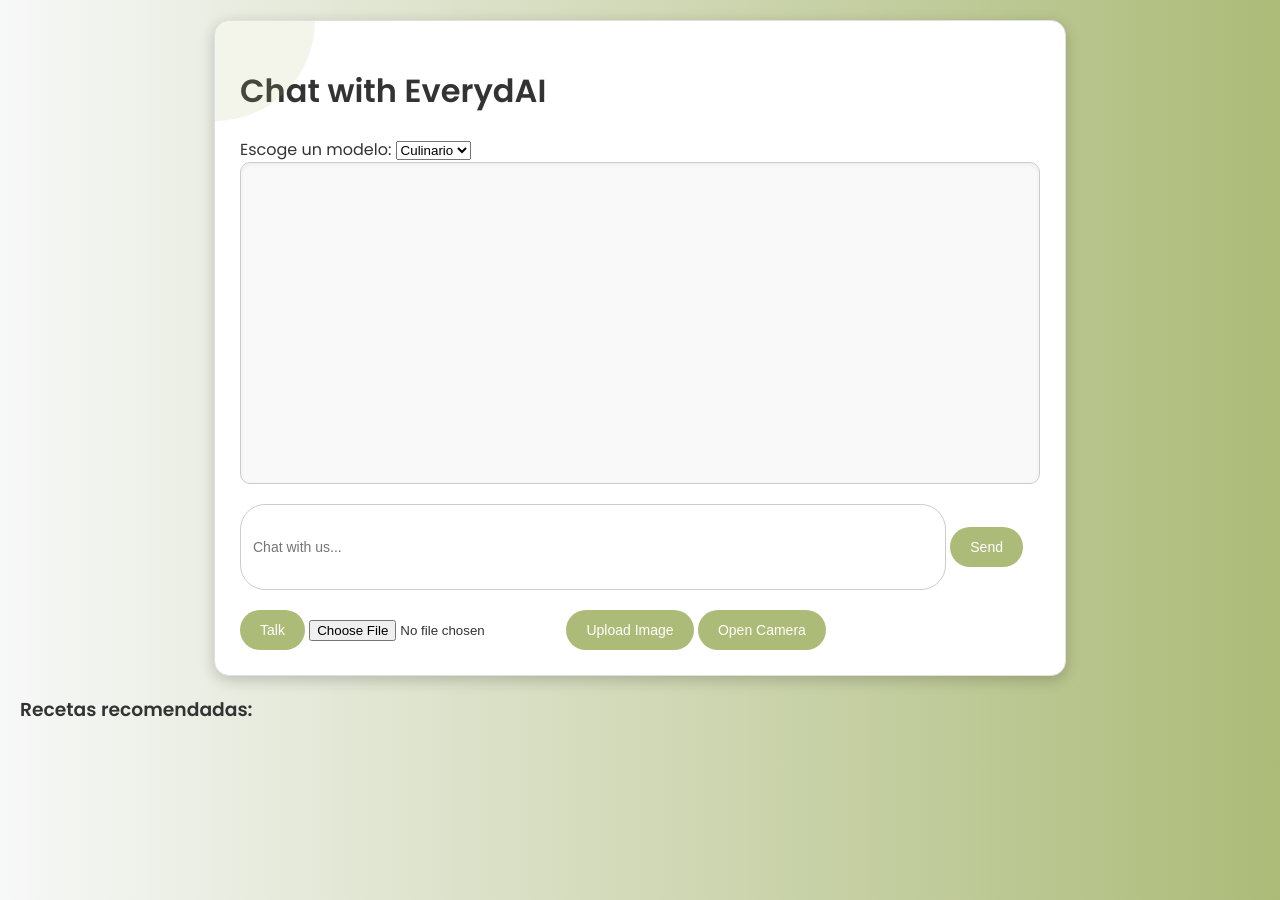
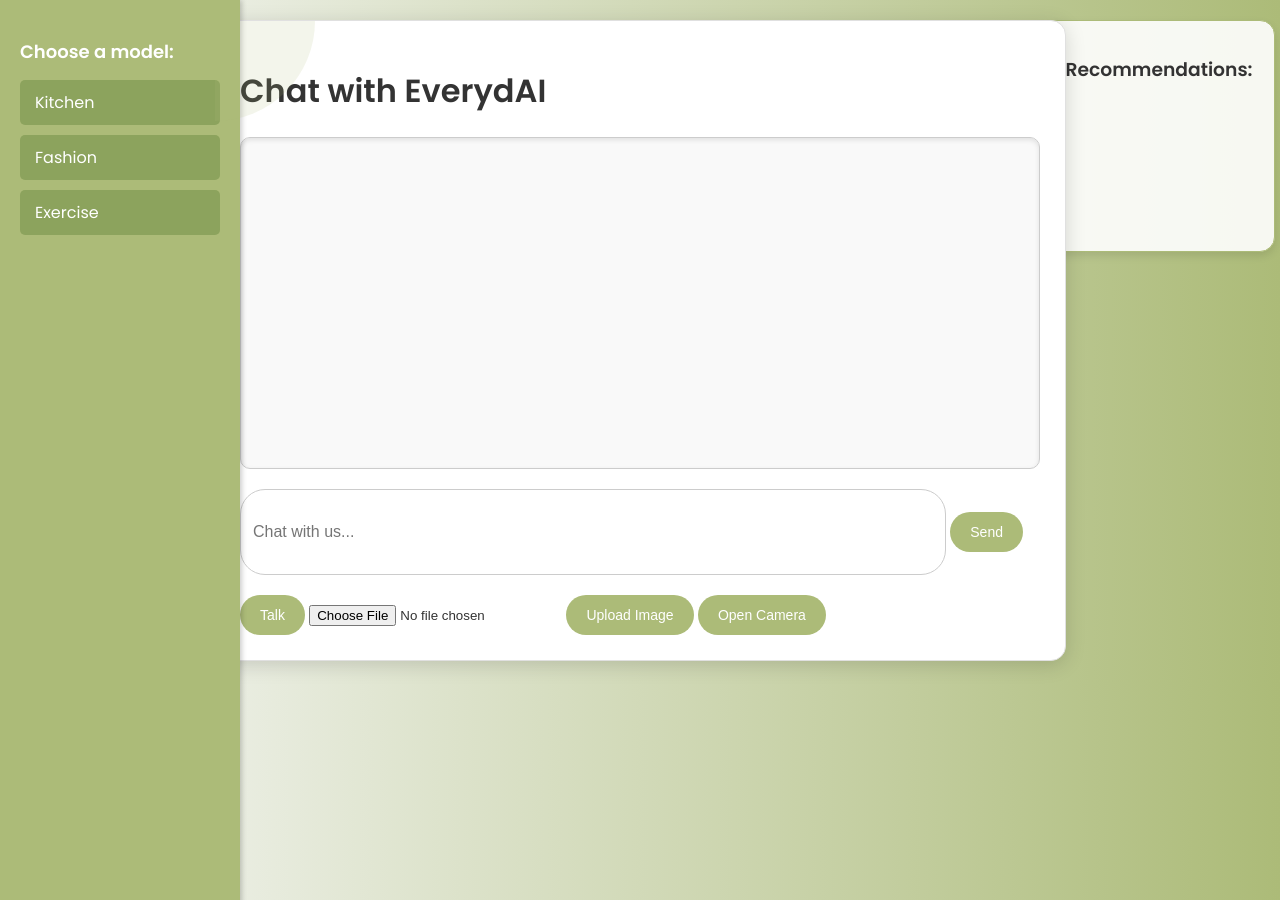
Before and after one commit to Carlosp31/Everydai-, a Flask app: page / in a window 1280 px wide. Run offline with Flask 3, Linux system fonts and the light colour scheme.

Commit message:
Frontend changes

```diff
--- a/static/style.css
+++ b/static/style.css
@@ -12,8 +12,8 @@
     background: white;
     padding: 25px;
     border-radius: 15px;
-    box-shadow: 0 4px 15px rgba(0, 0, 0, 0.2);
-    max-width: 800px;  /* Cambié el ancho para adaptarse a un estilo más amplio */
+    box-shadow: 0 4px 20px rgba(0, 0, 0, 0.15); /* Sombra más suave */
+    max-width: 800px;
     margin: 0 auto;
     border: 1px solid #e0e0e0;
     position: relative;
@@ -35,34 +35,35 @@
 /* Historial del chat */
 #chat-box {
     border: 1px solid #ccc;
-    padding: 10px;
+    padding: 15px; /* Más espacio en el padding */
     height: 300px;
     overflow-y: auto;
     background-color: #f9f9f9;
     margin-bottom: 20px;
     border-radius: 10px;
-    box-shadow: inset 0 2px 5px rgba(0, 0, 0, 0.05);
+    box-shadow: inset 0 2px 5px rgba(0, 0, 0, 0.1); /* Más sombra interna */
     z-index: 2;
 }
 
 /* Campo de entrada */
 input[type="text"],
 textarea#input-text {
-    width: calc(100% - 120px);  /* Ajuste para mejor visualización */
+    width: calc(100% - 120px);
     height: 60px;
     padding: 12px;
     margin-bottom: 20px;
     border: 1px solid #ccc;
-    font-size: 14px;
+    font-size: 16px; /* Aumentado para mejorar legibilidad */
     resize: none;
     border-radius: 25px;
-    transition: border-color 0.3s ease;
+    transition: border-color 0.3s ease, box-shadow 0.3s ease; /* Transiciones suaves */
 }
 
 input[type="text"]:focus,
 textarea#input-text:focus {
     outline: none;
-    border-color: #acbb78;
+    border-color: #8ca35d; /* Colores más visibles */
+    box-shadow: 0 0 5px rgba(140, 163, 93, 0.5); /* Efecto glow al hacer foco */
 }
 
 /* Botones */
@@ -74,7 +75,7 @@
 .controls button {
     padding: 10px 15px;
     margin: 5px;
-    background-color: #007bff;
+    background-color: #8ca35d; /* Color más oscuro para mejorar contraste */
     color: white;
     border: none;
     border-radius: 5px;
@@ -83,14 +84,14 @@
 }
 
 .controls button:hover {
-    background-color: #0056b3;
+    background-color: #6e8244;
 }
 
 button:active {
     transform: scale(0.95);
 }
 
-/* Slider (si lo necesitas) */
+/* Slider */
 .slider {
     margin-bottom: 20px;
     text-align: center;
@@ -122,16 +123,102 @@
     font-size: 14px;
     color: white;
     cursor: pointer;
-    transition: background-color 0.3s ease;
+    transition: background-color 0.3s ease, transform 0.2s ease; /* Efectos añadidos */
 }
 
 button:hover {
     background-color: #8ca35d;
+    transform: translateY(-2px); /* Efecto hover con elevación */
 }
 
 /* Experiencia del usuario */
 input[type="text"]:hover {
     border-color: #bbb;
+}
+.main-title {
+    text-align: center;
+    margin-bottom: 20px;
+}
+
+/* Estilos de la barra lateral */
+.sidebar {
+    position: fixed;
+    left: 0;
+    top: 0;
+    width: 200px;
+    height: 100%;
+    background-color: #acbb78;
+    padding: 20px;
+    display: flex;
+    flex-direction: column;
+    box-shadow: 2px 0 5px rgba(0, 0, 0, 0.2);
+}
+
+.sidebar p {
+    font-size: 18px;
+    font-weight: bold;
+    margin-bottom: 15px;
+    color: #fff;
+}
+
+/* Opciones de la barra lateral */
+.model-select {
+    display: flex;
+    flex-direction: column;
+}
+
+.sidebar a {
+    padding: 10px 15px;
+    color: white;
+    text-decoration: none;
+    margin-bottom: 10px;
+    background-color: #8ca35d;
+    border-radius: 5px;
+    transition: background-color 0.3s ease;
+}
+
+.sidebar a:hover {
+    background-color: #6e8244;
+}
+/* Estilos para el cuadro de recomendaciones */
+.recommendations-box {
+    position: absolute;
+    top: 20px;
+    right: 5px; /* Posiciona el cuadro a la derecha */
+    width: 200px;
+    height: 200px;
+    background-color: rgba(255, 255, 255, 0.9); /* Fondo semitransparente */
+    border-radius: 15px;
+    padding: 15px;
+    box-shadow: 0 4px 8px rgba(0, 0, 0, 0.1);
+    overflow-y: auto;
+    border: 1px solid #acbb78; /* Borde para que encaje con el tema */
+}
+
+.recommendations-box h3 {
+    text-align: center;
+    color: #333;
+}
+
+.recommendations-box ul {
+    list-style: none;
+    padding: 0;
+}
+
+.recommendations-box ul li {
+    margin-bottom: 10px;
+    font-size: 14px;
+}
+
+/* Opciones responsivas */
+@media (max-width: 768px) {
+    .sidebar {
+        width: 150px;
+    }
+
+    .sidebar a {
+        font-size: 14px;
+    }
 }
 
 /* Responsivo */
--- a/templates/chat.html
+++ b/templates/chat.html
@@ -8,14 +8,20 @@
     <title>Chat with EverydAI</title>
 </head>
 <body>
+    <div id="recommendations-box" class="recommendations-box">
+        <h3>Recommendations:</h3>
+        <ul id="recommendations-list"></ul>
+    </div>
     <div class="chat-container">
         <h1>Chat with EverydAI</h1>
-        <label for="model-select">Escoge un modelo:</label>
-        <select id="model-select">
-            <option value="culinary">Culinario</option>
-            <option value="fashion">Moda</option>
-            <option value="Gym">Gym</option>
-        </select>
+        <div class="sidebar">
+            <p>Choose a model:</p>
+            <div class="model-select">
+                <a href="#" class="option" data-value="culinary">Kitchen</a>
+                <a href="#" class="option" data-value="fashion">Fashion</a>
+                <a href="#" class="option" data-value="gym">Exercise</a>
+            </div>
+        </div>
 
         <div id="chat-box"></div>
         <input type="text" id="user-input" placeholder="Chat with us...">
@@ -36,12 +42,23 @@
 
     <script>
 document.addEventListener("DOMContentLoaded", function() {
-            const modelSelect = document.getElementById("model-select");
+    const modelOptions = document.querySelectorAll('.option');  // Obtener todas las opciones de modelo
     const imageInput = document.getElementById("image-input");
     const imagePreview = document.getElementById("image-preview");
     const videoPreview = document.getElementById("video-preview");
     const canvas = document.getElementById("canvas");
     const captureButton = document.getElementById("capture-button");
+    let selectedModel = '';  // Variable para almacenar el modelo seleccionado
+
+    // Agregar eventos de clic para cada opción de modelo
+    modelOptions.forEach(option => {
+        option.addEventListener('click', function(event) {
+            event.preventDefault();
+            selectedModel = this.getAttribute('data-value');  // Guardar el valor seleccionado
+            alert(`Has seleccionado el modelo: ${selectedModel}`);
+            // Aquí puedes agregar la lógica adicional que necesitas al seleccionar un modelo
+        });
+    });
 
     document.getElementById("record-button").onclick = function() {
         const recognition = new (window.SpeechRecognition || window.webkitSpeechRecognition)();
@@ -86,10 +103,9 @@
 
         // Enviar la imagen al servidor
         canvas.toBlob(function(blob) {
-                const selectedModel = modelSelect.value;
             const formData = new FormData();
-                formData.append('image', blob, 'captured-image.png'); // 'captured-image.png' es el nombre del archivo
-                formData.append('model', selectedModel);
+            formData.append('image', blob, 'captured-image.png');  // 'captured-image.png' es el nombre del archivo
+            formData.append('model', selectedModel);  // Enviar el modelo seleccionado
 
             fetch('/upload-image', {
                 method: 'POST',
@@ -106,9 +122,8 @@
     // Evento al hacer clic en el botón de enviar texto
     document.getElementById("send-button").onclick = function() {
         const userInput = document.getElementById("user-input").value;
-        const selectedModel = modelSelect.value;
 
-        if (userInput.trim() !== "") {
+        if (userInput.trim() !== "" && selectedModel !== "") {
             document.getElementById("chat-box").innerHTML += `<div>Usuario: ${userInput}</div>`;
             document.getElementById("user-input").value = '';
 
@@ -117,11 +132,11 @@
                 headers: {
                     'Content-Type': 'application/json',
                 },
-                body: JSON.stringify({ message: userInput, model: selectedModel }),
+                body: JSON.stringify({ message: userInput, model: selectedModel }),  // Enviar el modelo seleccionado
             })
             .then(response => response.json())
             .then(data => {
-                // Mostrar la respuesta de texto y las recetas en el chat
+                // Mostrar la respuesta de texto en el chat
                 document.getElementById("chat-box").innerHTML += `<div>AI: ${data.text_response}</div>`;
                 const recetasList = document.getElementById("recetas-list");
                 recetasList.innerHTML = '';
@@ -134,6 +149,7 @@
                 } else {
                     recetasList.innerHTML = '<li>No se encontraron recetas.</li>';
                 }
+
                 // Enviar texto a sintetizar
                 fetch('/synthesize-audio', {
                     method: 'POST',
@@ -156,18 +172,19 @@
                 .catch(error => console.error('Error:', error));
             })
             .catch(error => console.error('Error:', error));
+        } else {
+            alert("Por favor selecciona un modelo antes de continuar.");
         }
     };
 
     // Evento al hacer clic en el botón de cargar imagen
     document.getElementById("upload-button").onclick = function() {
         const file = imageInput.files[0];
-                const selectedModel = modelSelect.value;
 
-                if (file) {
+        if (file && selectedModel !== "") {
             const formData = new FormData();
             formData.append('image', file);
-                    formData.append('model', selectedModel);
+            formData.append('model', selectedModel);  // Enviar el modelo seleccionado
 
             fetch('/upload-image', {
                 method: 'POST',
@@ -194,12 +211,12 @@
                     const audio = new Audio(audioUrl);
                     audio.play(); // Reproducir el audio
                 })
-                        .catch(error => console.error('Error:', error));
+                .catch(error => console.error('Error al obtener el audio:', error));
 
             })
-                    .catch(error => console.error('Error:', error));
+            .catch(error => console.error('Error al cargar la imagen:', error));
         } else {
-                    alert("Por favor, selecciona una imagen.");
+            alert("Por favor selecciona un modelo antes de cargar una imagen.");
         }
     };
 
@@ -216,9 +233,5 @@
 });
     </script>
 
-    <div id="recetas-box">
-        <h3>Recetas recomendadas:</h3>
-        <ul id="recetas-list"></ul>
-    </div>
 </body>
 </html>
```
Also changed, not shown: uploads/clothes.jpg (added), uploads/food.jpg (added), 2 other files. Lines whose indentation alone changed are shown as unchanged.
